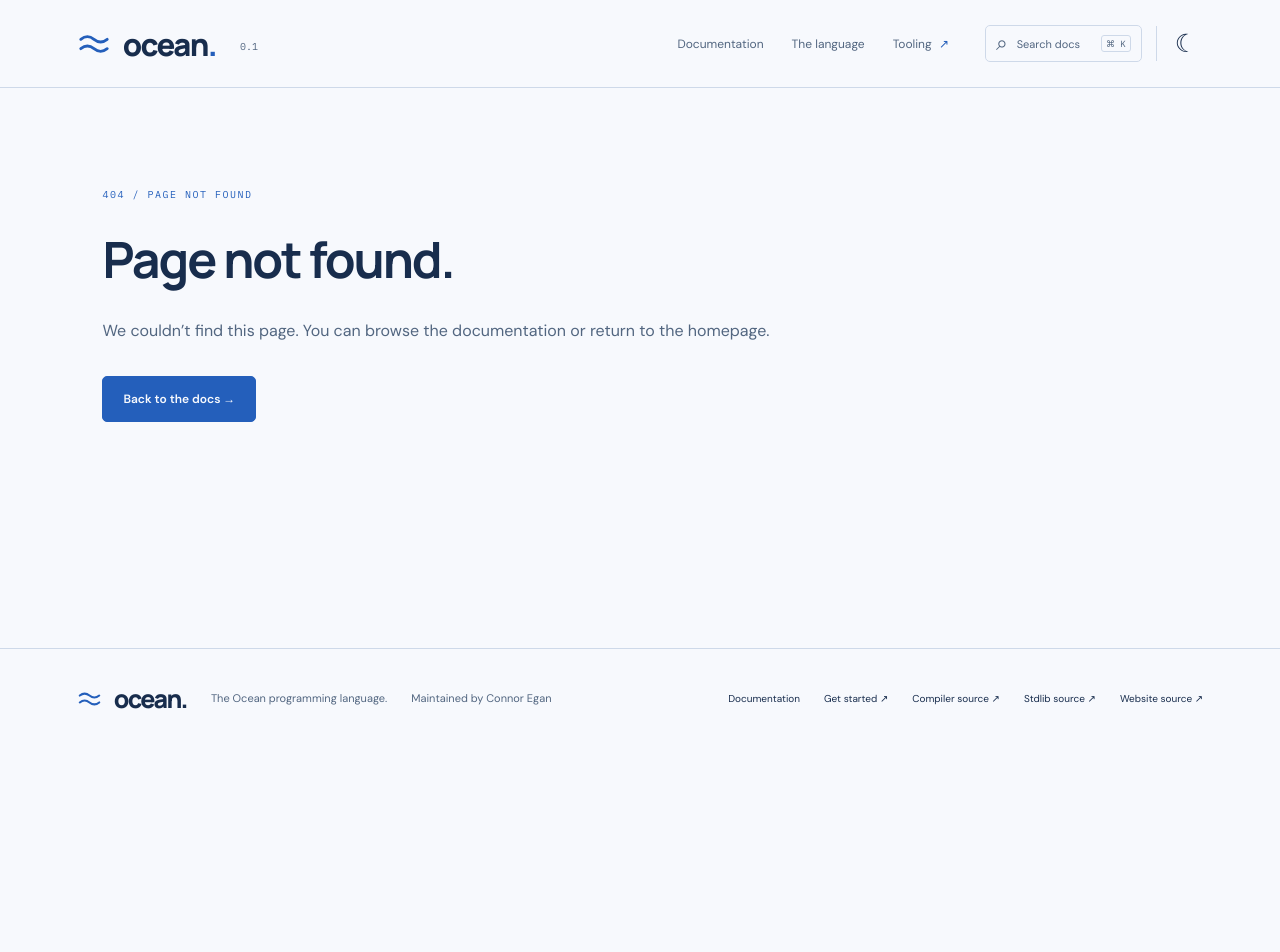
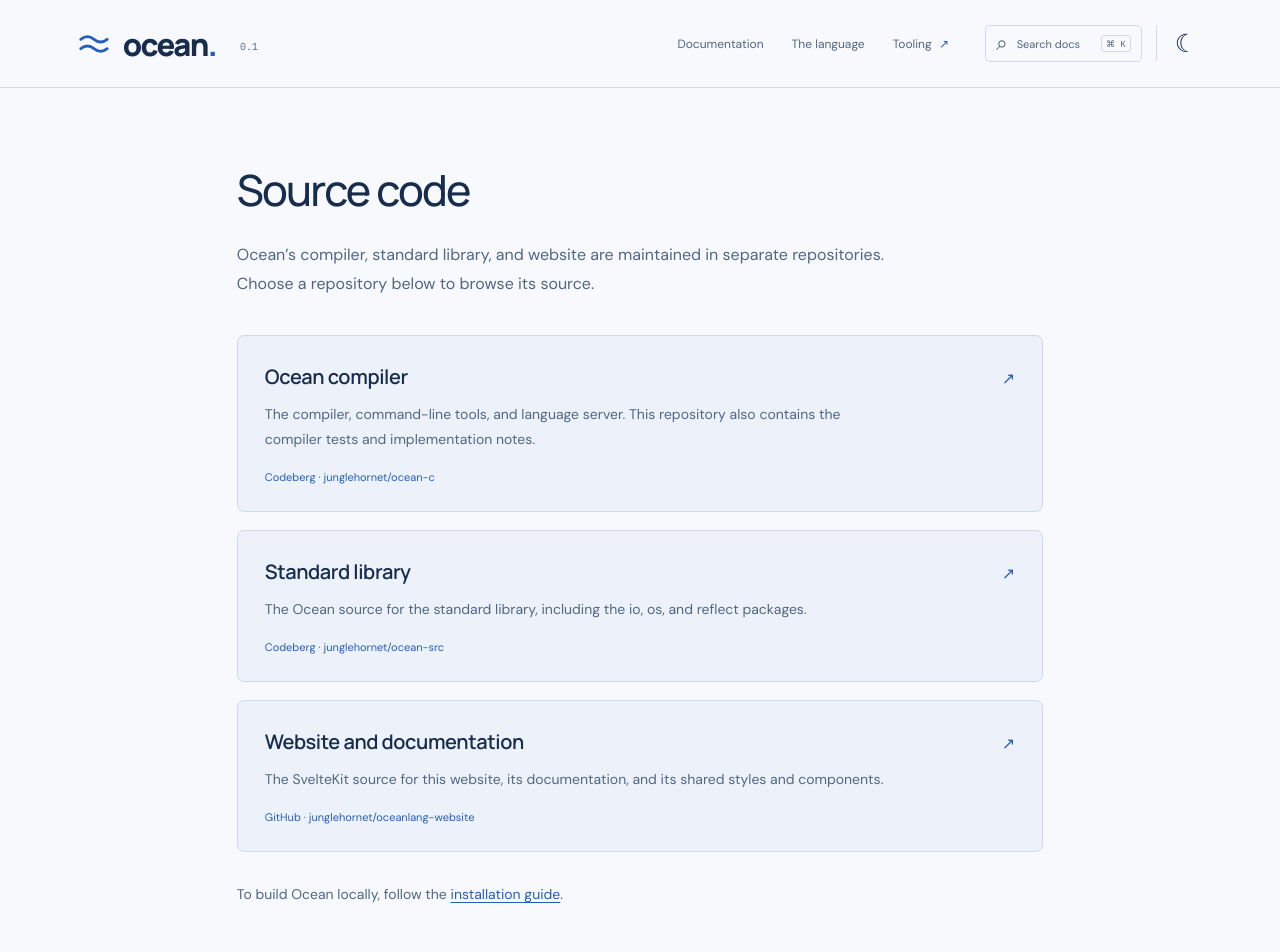
Before and after one commit to junglehornet/oceanlang-website, a SvelteKit app: page /source in a window 1280 px wide. Before the commit this address had no page. Shown: the top 952 px of the page. Before the commit the page ends 800 px from the top, so only its background shows below. Built offline with nearby package versions, Linux system fonts and the light colour scheme.

Commit message:
add source code page

```diff
--- a/src/routes/+layout.svelte
+++ b/src/routes/+layout.svelte
@@ -36,5 +36,14 @@
 <a class="skip-link" href="#main">Skip to content</a>
 <header class="site-header"><div class="header-inner"><a class="brand" href="/" aria-label="Ocean home"><Logo/><span>ocean<span class="brand-dot">.</span></span></a><span class="version">0.1 <span> / in development</span></span><nav class:mobile-open={menuOpen} aria-label="Main navigation"><a class:active={page.url.pathname.startsWith('/docs')} href="/docs/" onclick={()=>menuOpen=false}>Documentation</a><a href="/#language" onclick={()=>menuOpen=false}>The language</a><a href="/docs/tooling/cli/" onclick={()=>menuOpen=false}>Tooling <span class="arrow">↗</span></a></nav><div class="header-actions"><button class="search-trigger" onclick={()=>searchOpen=true} aria-label="Search documentation"><span>⌕</span><span class="search-label">Search docs</span><kbd>⌘ K</kbd></button><button class="theme-toggle" onclick={toggleTheme} aria-label={dark ? 'Switch to light theme' : 'Switch to dark theme'} title={dark ? 'Switch to light theme' : 'Switch to dark theme'}>{dark ? '☼' : '☾'}</button><button class="mobile-toggle" onclick={()=>menuOpen=!menuOpen} aria-label="Toggle menu" aria-expanded={menuOpen}>☰</button></div></div></header>
 {@render children()}
-<footer class="site-footer"><a class="brand" href="/"><Logo small/><span>ocean.</span></a><p>The Ocean programming language.</p><p>Maintained by Connor Egan</p><div><a href="/docs/">Documentation</a><a href="/docs/getting-started/">Get started ↗</a><a href="https://codeberg.org/junglehornet/ocean-c" target="_blank" rel="noopener noreferrer">Compiler source ↗</a><a href="https://codeberg.org/junglehornet/ocean-src" target="_blank" rel="noopener noreferrer">Stdlib source ↗</a><a href="https://github.com/junglehornet/oceanlang-website" target="_blank" rel="noopener noreferrer">Website source ↗</a></div></footer>
+<footer class="site-footer">
+ <a class="brand" href="/"><Logo small/><span>ocean.</span></a>
+ <p>The Ocean programming language.</p>
+ <div>
+  <div class="footer-credit"><p>Maintained by Connor Egan</p></div>
+  <a href="/docs/getting-started/">Get started</a>
+  <a href="/docs/">Documentation</a>
+  <a href="/source/">Source code</a>
+ </div>
+</footer>
 {#if searchOpen}<div class="search-backdrop" role="presentation" onclick={(e)=>{if(e.target===e.currentTarget)searchOpen=false;}}><div bind:this={searchPanel} onkeydown={trapFocus} class="search-dialog" role="dialog" aria-modal="true" aria-label="Search documentation" tabindex="-1"><div class="search-input"><span>⌕</span><input aria-label="Search documentation" placeholder="Search the Ocean docs…" bind:value={query}/><button onclick={()=>searchOpen=false} aria-label="Close search">Esc</button></div><div class="search-results">{#if results.length===0}<p>No results. Try “arrays”, “install”, or “functions”.</p>{/if}{#each results as result}<a href={'/docs/'+result.slug+'/'} onclick={()=>searchOpen=false}><small>{result.group}</small><strong>{result.title}<span>↗</span></strong><p>{result.description}</p></a>{/each}</div><div class="search-bottom">Search the language guide, tooling, and standard library</div></div></div>{/if}
--- /dev/null
+++ b/src/routes/source/+page.svelte
@@ -0,0 +1,69 @@
+<script lang="ts">
+ const repositories = [
+  {
+   name: 'Ocean compiler',
+   repository: 'junglehornet/ocean-c',
+   host: 'Codeberg',
+   href: 'https://codeberg.org/junglehornet/ocean-c',
+   description: 'The compiler, command-line tools, and language server. This repository also contains the compiler tests and implementation notes.'
+  },
+  {
+   name: 'Standard library',
+   repository: 'junglehornet/ocean-src',
+   host: 'Codeberg',
+   href: 'https://codeberg.org/junglehornet/ocean-src',
+   description: 'The Ocean source for the standard library, including the io, os, and reflect packages.'
+  },
+  {
+   name: 'Website and documentation',
+   repository: 'junglehornet/oceanlang-website',
+   host: 'GitHub',
+   href: 'https://github.com/junglehornet/oceanlang-website',
+   description: 'The SvelteKit source for this website, its documentation, and its shared styles and components.'
+  }
+ ];
+</script>
+
+<svelte:head>
+ <title>Source code — Ocean</title>
+ <meta name="description" content="Source repositories for the Ocean compiler, standard library, website, and documentation."/>
+</svelte:head>
+
+<main id="main" class="source-page">
+ <h1>Source code</h1>
+ <p class="introduction">Ocean’s compiler, standard library, and website are maintained in separate repositories. Choose a repository below to browse its source.</p>
+ <div class="repositories">
+  {#each repositories as repository}
+   <a class="repository" href={repository.href} target="_blank" rel="noopener noreferrer">
+    <div class="repository-heading"><h2>{repository.name}</h2><span aria-hidden="true">↗</span></div>
+    <p>{repository.description}</p>
+    <span class="repository-location">{repository.host} · {repository.repository}</span>
+    <span class="sr-only"> (opens in a new tab)</span>
+   </a>
+  {/each}
+ </div>
+ <p class="installation">To build Ocean locally, follow the <a href="/docs/getting-started/">installation guide</a>.</p>
+</main>
+
+<style>
+ .source-page { max-width: 960px; margin: 0 auto; padding: 72px 6% 88px; }
+ h1 { font-size: 43px; font-weight: 500; letter-spacing: -1.8px; margin-bottom: 22px; }
+ .introduction { color: var(--muted); font-size: 16px; max-width: 680px; }
+ .repositories { display: grid; gap: 18px; margin-top: 36px; }
+ .repository { display: block; padding: 27px; border: 1px solid var(--line); border-radius: 7px; background: var(--surface); }
+ .repository:hover { background: var(--raised); }
+ .repository-heading { display: flex; align-items: baseline; justify-content: space-between; gap: 18px; margin-bottom: 12px; }
+ h2 { font-size: 20px; font-weight: 600; letter-spacing: -.4px; }
+ .repository-heading > span { color: var(--accent); }
+ .repository p { font-size: 14px; color: var(--muted); max-width: 630px; }
+ .repository-location { display: block; margin-top: 18px; font-size: 11px; color: var(--accent); overflow-wrap: anywhere; }
+ .installation { margin-top: 30px; color: var(--muted); font-size: 14px; }
+ .installation a { color: var(--accent); text-decoration: underline; text-underline-offset: 3px; }
+ @media (max-width: 760px) {
+  .source-page { padding-top: 42px; padding-bottom: 55px; }
+  h1 { font-size: 35px; }
+  .introduction { font-size: 15px; }
+  .repository { padding: 22px; }
+  h2 { font-size: 18px; }
+ }
+</style>
```
Also changed, not shown: src/routes/layout.css.
